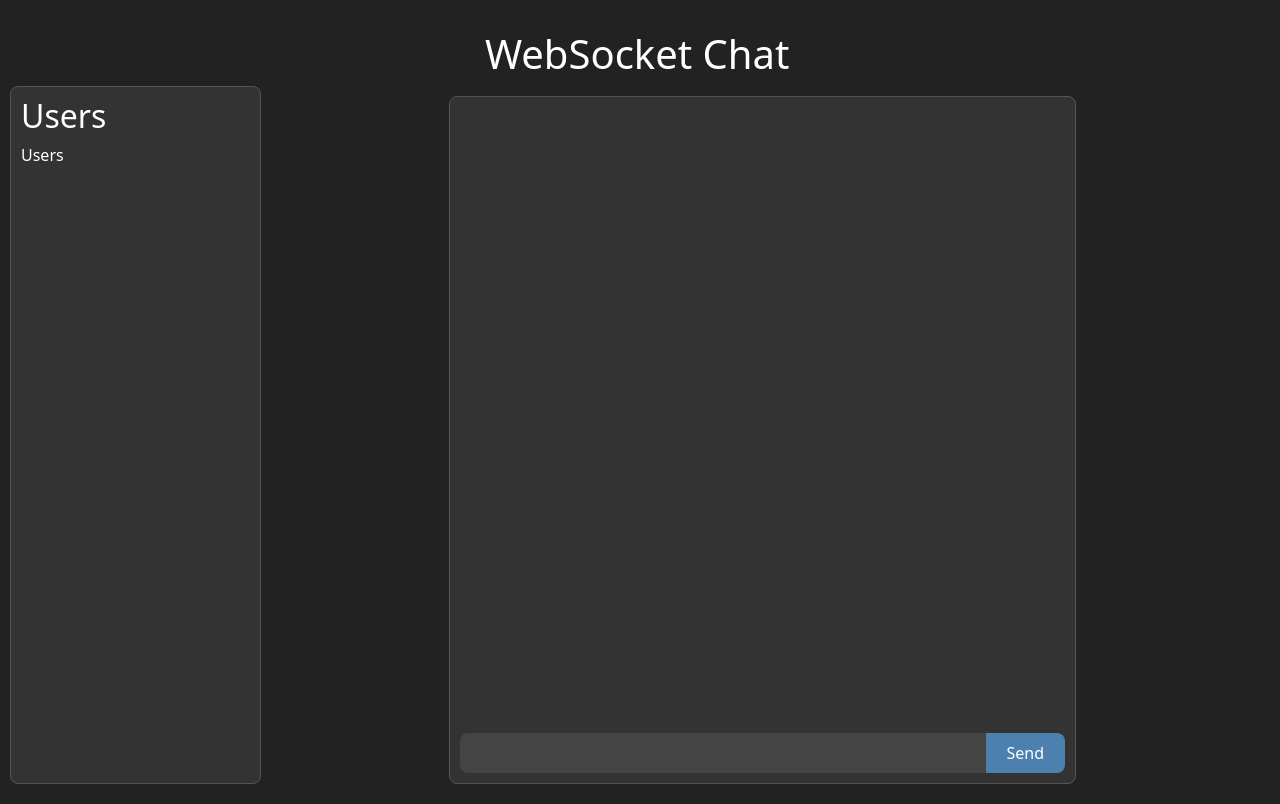
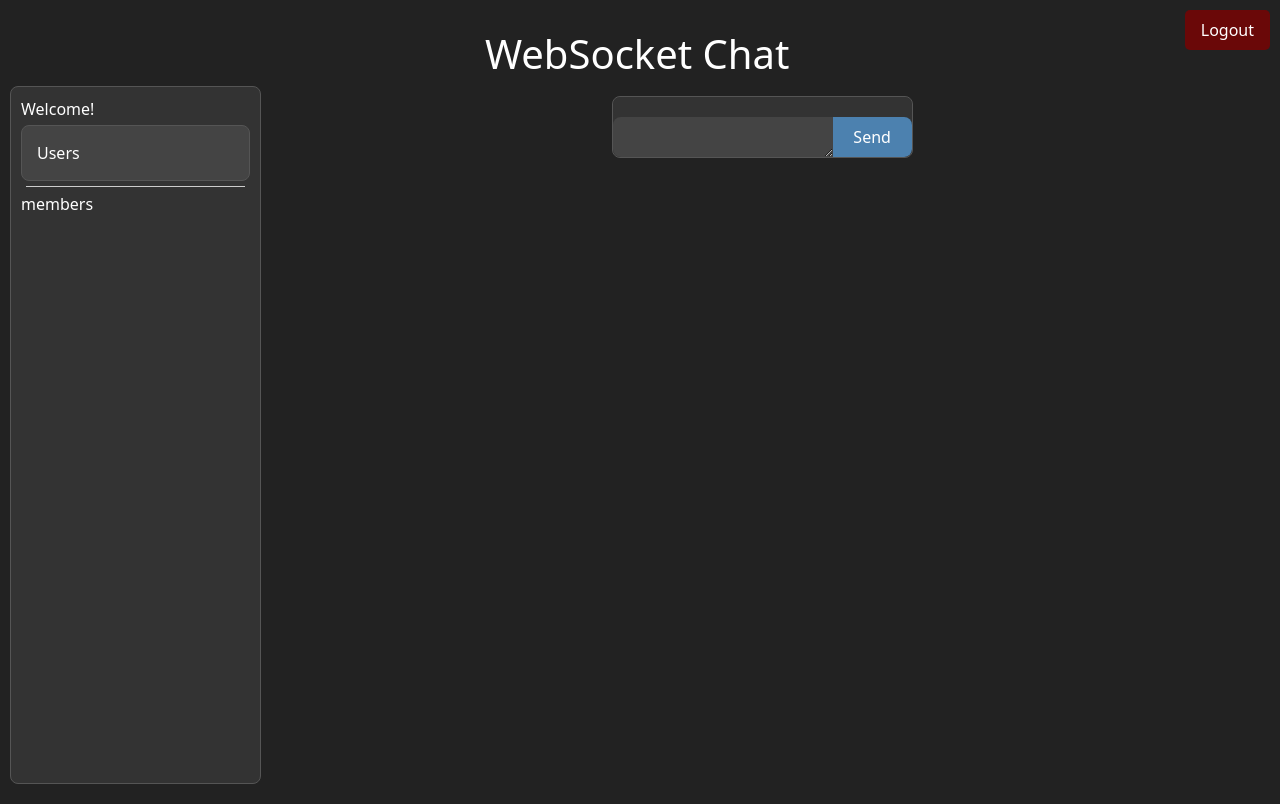
Before and after one commit to arseniisemenow/py-web-chat, a FastAPI app: template app/templates/index.html in a window 1280 px wide. Run offline with FastAPI, Linux system fonts and the light colour scheme; the template is opened without the code that fills it, so the values that code supplies are empty.

Commit message:
redirections "done", uses list added, correct chat size, broken code format(

```diff
--- a/app/templates/index.html
+++ b/app/templates/index.html
@@ -39,44 +39,44 @@
         }
 
         #users-area {
+            overflow-x:none ;
+            overflow-y: auto;
             border-radius: 8px;
             width: 20%;
             overflow: auto;
             background-color: var(--areas-back-color);
             padding: 10px;
-            min-width: 160px;
+            min-width: 200px;
             border: 1px solid #555;
             margin-bottom: 10px;
+            max-height: fit-content;
+            max-height: 90vh;
         }
 
         #chat-area {
-            flex: 1;
             display: flex;
             flex-direction: column;
+            justify-content: space-between;
             max-width: 50%;
+            min-width: 100px;
             margin: auto;
             margin-top: 10px;
             margin-bottom: 10px;
-            min-width: 160px;
             background-color: var(--areas-back-color);
             border-radius: 8px;
             border: 1px solid #555;
+            overflow: hidden; /* добавим ограничение на переполнение */
+            max-height: fit-content;
     }
 
     #messages_list {
+
         flex: 1;
         overflow-y: auto;
-            scrollbar-color: #6969dd #e0e0e0;
-            scrollbar-width: thin;
         padding: 10px;
-            margin-right: 10px;
         background-color: var(--areas-back-color);
         border-radius: 8px;
-            max-height: calc(100% - 60px);
-        }
-
-        #messages_list ::-webkit-scrollbar-track {
-            background: var(--background-color);
+        max-height: 85vh; /* изменяем на высоту контейнера в пределах 70% видимой высоты */
     }
 
     .user-message {
@@ -89,7 +89,17 @@
         border: 1px solid #555;
     }
 
-        .message-username {
+    .current-user-message {
+        border: 25px;
+        background-color: var(--button-back-color);
+        border-radius: 8px;
+        padding: 15px;
+        margin: 4px 0;
+        font-size: medium;
+        border: 1px solid #555;
+    }
+
+   .mesage-username {
         color: var(--user-name-color);
         margin-bottom: 5px;
         font-size: medium;
@@ -97,43 +107,75 @@
         }
 
     .input-group {
+        min-height: 40px;
         display: flex;
         align-items: center;
-            padding: 10px 10px 10px 10px;
     }
 
     #messageInput {
         flex: 1;
         height: 40px;
-            border-radius: 8px 0 0 8px; /* Убираем закругление справа */
+        border-radius: 8px 0 0 8px;
         background-color: var(--input-back-color);
         color: var(--input-font-color);
-            border: none; /* Убираем границу для поля ввода */
-            padding: 0 10px; /* Добавим внутренний отступ для поля ввода */
-
+        border: none;
+        padding: 0 10px;
     }
 
     button {
         min-width: 80px;
         height: 40px;
-            flex: 0;
-            border-radius: 0 8px 8px 0; /* Добавляем закругление справа для кнопки */
+        border-radius: 0 8px 8px 0;
         background-color: var(--button-back-color);
         color: var(--button-font-color);
-            margin-left: 10px;
-            border: none; /* Убираем границу для кнопки */
-            cursor: pointer; /* Делаем курсор указателем при наведении на кнопку */
+        border: none;
+        cursor: pointer;
     }
+
+    .user{
+
+        border: 25px;
+        background-color: var(--message-back-color);
+        border-radius: 8px;
+        padding: 15px;
+        margin: 4px 0;
+        font-size: medium;
+        border: 1px solid #555;
+    }
+
+    br {
+        content: ' ';
+        display: block;
+        margin: 5px; /* Регулируйте отступы, чтобы задать желаемую толщину линии */
+        border-bottom: 1px solid #ccc; /* Линия будет серого цвета, можно заменить на нужный цвет */
+    }
+
+    .logout-button {
+            position: absolute;
+            top: 10px; /* Расположение сверху */
+            right: 10px; /* Расположение справа */
+            border: none;
+            border-radius: 5px;
+            padding: 8px 16px;
+            background-color: #6a0808;
+            color: #ffffff;
+        }
+
     </style>
 </head>
 <body>
+      <div class="header-container">
         <h1>WebSocket Chat</h1>
+        <button class="logout-button" onclick="logout()">Logout</button>
+    </div>
 
     <div class="chat-container">
-        <div id="users-area">
-            <h2>Users</h2>
+        <div  id="users-area">
+            <label>Welcome!</label>
+            <div id="current-user" class="user" >Users</div>
+            <br>
             <div id="users_list">
-                Users
+                members
             </div>
 
         </div>
@@ -144,43 +186,109 @@
 
             </div>
             <div class="input-group">
-                <input type="text" id="messageInput" class="form-control" autocomplete="off" />
+                <textarea id="messageInput" class="form-control" autocomplete="off"></textarea>
                 <button onclick="sendMessage()">Send</button>
             </div>
         </div>
     </div>
 
 
-<script>
+<script defer>
     let ws;
     let token = document.cookie.split('; ').find(row => row.startsWith('access_token')).split('=')[1];
 
+
     function connectWebSocket() {
         ws = new WebSocket(`ws://localhost:8000/ws?token=${token}`);
+    }
+
+    connectWebSocket();
+
+    let current_user;
+    function loadUserInfo() {
+    fetch('/user-info')
+        .then(response => response.json())
+        .then(userInfo => {
+        let usersArea = document.getElementById('current-user');
+        usersArea.textContent = userInfo.email;
+        current_user=userInfo.email; // Здесь устанавливаем email как текст
+
+        })
+        .catch(error => {
+        console.error('Ошибка при получении информации о пользователе:', error);
+        });
+    }
+    loadUserInfo();
 
     ws.onmessage = function(event) {
+
+        console.log("current_user: "+current_user);
         let messagesDiv = document.getElementById('messages_list');
-        let messageData = event.data.split(':'); // Разделяем данные на части по символу ":"
-        let user_name = messageData[0].trim(); // Получаем имя пользователя (убираем пробелы)
-        let messageText = messageData.slice(1).join(':').trim(); // Получаем текст сообщения (с учётом возможного наличия ':' в сообщении)
+        let messageData = event.data.split(' - '); // Разделяем данные на части по символу " - "
+        let timeData = messageData[0].trim();
+        let time = timeData.substr(11, 5); // Получаем только часы и минуты
+
+        let userData = messageData[1].split(':');
+        let user_email = userData[0]; // Получаем полную почту пользователя без обрезания
+        let messageText = userData.slice(1).join(':').trim(); // Получаем текст сообщения (с учётом возможного наличия ':' в сообщении)
 
         let message = document.createElement('div');
+        if(current_user == user_email) {
+            message.className = 'current-user-message';
+        }
+        else {
             message.className = 'user-message';
-
+        }
+        message.className = 'user-message';
         let userNameElement = document.createElement('div');
-        userNameElement.textContent = user_name;
+        userNameElement.textContent = `${user_email} - ${time}`;
         userNameElement.className = 'message-username';
 
         let messageElement = document.createElement('div');
         messageElement.textContent = messageText;
         messageElement.className = 'message-text';
 
-        message.appendChild(userNameElement);  // Добавляем элемент с именем пользователя в сообщение
+        message.appendChild(userNameElement);  // Добавляем элемент с временем и почтой пользователя в сообщение
         message.appendChild(messageElement);  // Добавляем элемент с текстом сообщения в сообщение
 
         messagesDiv.appendChild(message);
         limitMessages();
-    };
+    }
+
+        function loadUsers() {
+            fetch('/users')
+                .then(response => response.json())
+                .then(users => {
+                    let usersDiv = document.getElementById('users_list');
+
+                    users.forEach(user => {
+                        let userElement = document.createElement('div');
+
+                        userElement.className = 'user';
+                        let userNameElement = document.createElement('div');
+                        userNameElement.textContent = user.name;
+                        userNameElement.className = 'user-name';
+
+                        let userEmailElement = document.createElement('div');
+                        userEmailElement.textContent = user.email;
+                        userEmailElement.className = 'user-email';
+
+                        userElement.appendChild(userNameElement);
+                        userElement.appendChild(userEmailElement);
+
+                        usersDiv.appendChild(userElement);
+                    });
+                })
+                .catch(error => {
+                    console.error('Ошибка при получении пользователей:', error);
+                });
+        }
+
+        loadUsers();
+
+
+
+
 
     function sendMessage() {
         let input = document.getElementById("messageInput");
@@ -195,7 +303,11 @@
     fetch('/logout')
         .then(response => {
             if (response.redirected) {
+		// Обрабатываем перенаправление на страницу /auth
                 window.location.href = response.url;
+            } else {
+		// Если не было перенаправления, можно перенаправить вручную
+                window.location.href = '/auth';
             }
         });
 }
@@ -216,8 +328,8 @@
         }
     }
 
-    connectWebSocket();
-}
+
+
 </script>
 </body>
 </html>
--- a/app/templates/sign_up.html
+++ b/app/templates/sign_up.html
@@ -70,7 +70,7 @@
         <label for="password">Password:</label>
         <input type="password" id="password" name="password" required>
         <button type="submit">Sign Up</button>
-        <a href="/app/templates/auth.html">Already have an account? Log in</a>
+        <a href="/auth">Already have an account? Log in!</a>
     </form>
 </body>
 </html>
```
Also changed, not shown: app/templates/auth.html (+42 -1 lines). Lines whose indentation alone changed are shown as unchanged.
